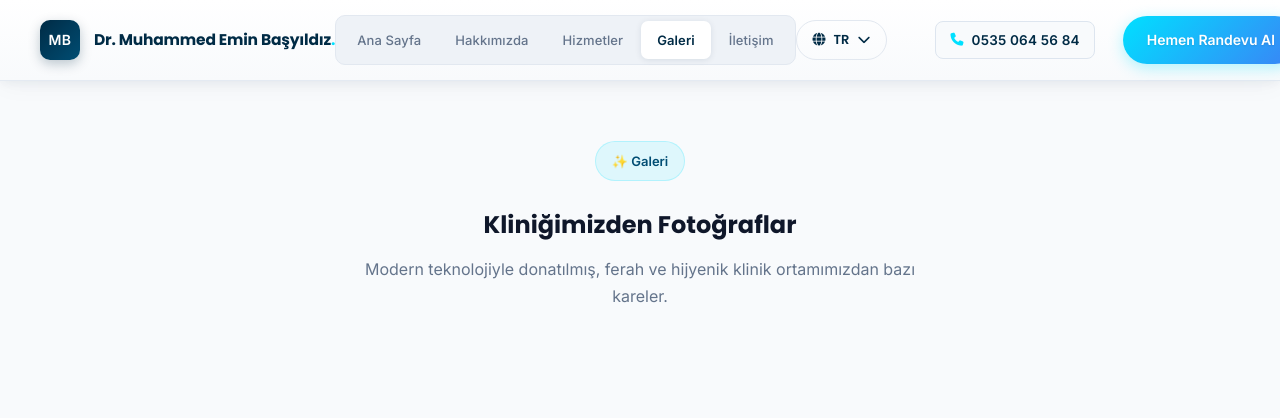
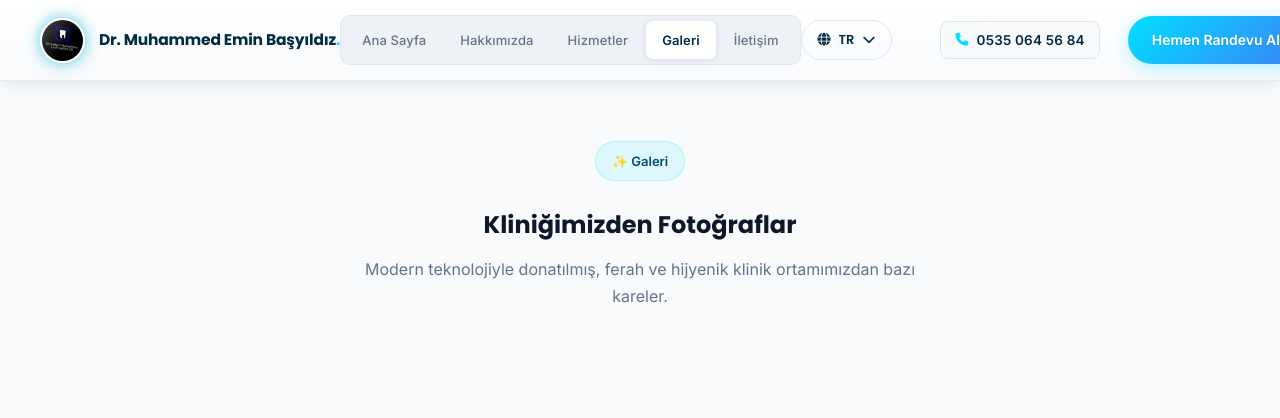
Before and after one commit to barismert27/basyildizdishekimi, a website: page public/galeri.html in a window 1280 px wide. Shown: the top 418 px of the page. Drawn offline with Linux system fonts and the light colour scheme.

Commit message:
UI guncellemesi: Yeni logo eklendi ve tum sayfalarda aktif edildi (Neon isiklandirmali)

```diff
--- a/public/galeri.html
+++ b/public/galeri.html
@@ -97,7 +97,7 @@
     <header class="header">
         <div class="container header-content">
             <div class="logo-container">
-                <div class="logo-circle">MB</div>
+                <img src="video/dis-logo.jpg" alt="Logo" class="logo-img">
                 <h1 class="logo">Dr. Muhammed Emin Başyıldız<span>.</span></h1>
             </div>
             <nav class="nav">
@@ -135,7 +135,7 @@
     <div class="mobile-drawer" id="mobile-drawer">
         <div class="drawer-header">
             <div class="logo-container">
-                <div class="logo-circle">MB</div>
+                <img src="video/dis-logo.jpg" alt="Logo" class="logo-img">
                 <span class="logo">Dr. Muhammed Emin Başyıldız<span>.</span></span>
             </div>
             <button class="drawer-close-btn" id="drawer-close-btn" aria-label="Kapat">
--- a/public/style.css
+++ b/public/style.css
@@ -177,19 +177,19 @@ button {
     gap: 14px;
 }
 
-.logo-circle {
-    width: 40px;
-    height: 40px;
-    background: linear-gradient(135deg, var(--primary) 0%, var(--primary-light) 100%);
-    color: var(--white);
-    border-radius: 10px;
-    display: flex;
-    align-items: center;
-    justify-content: center;
-    font-weight: 800;
-    font-size: 14px;
-    letter-spacing: 0.5px;
-    box-shadow: 0 4px 12px rgba(0, 43, 69, 0.25);
+.logo-img {
+    width: 45px;
+    height: 45px;
+    border-radius: 50%;
+    object-fit: cover;
+    box-shadow: 0 0 15px rgba(0, 180, 216, 0.7);
+    border: 2px solid rgba(255, 255, 255, 0.9);
+    transition: transform 0.3s ease, box-shadow 0.3s ease;
+}
+
+.logo-img:hover {
+    transform: scale(1.05);
+    box-shadow: 0 0 20px rgba(0, 180, 216, 0.9);
 }
 
 .logo {
```
Also changed, not shown: public/hakkimizda.html (+2 -2 lines), public/hizmetler.html (+2 -2 lines), public/index.html (+2 -2 lines), public/login.html (+1 -1 lines), public/panel.html (+1 -1 lines), public/randevu.html (+2 -2 lines), public/favicon.jpg (deleted), public/video/dis-logo.jpg (added).
